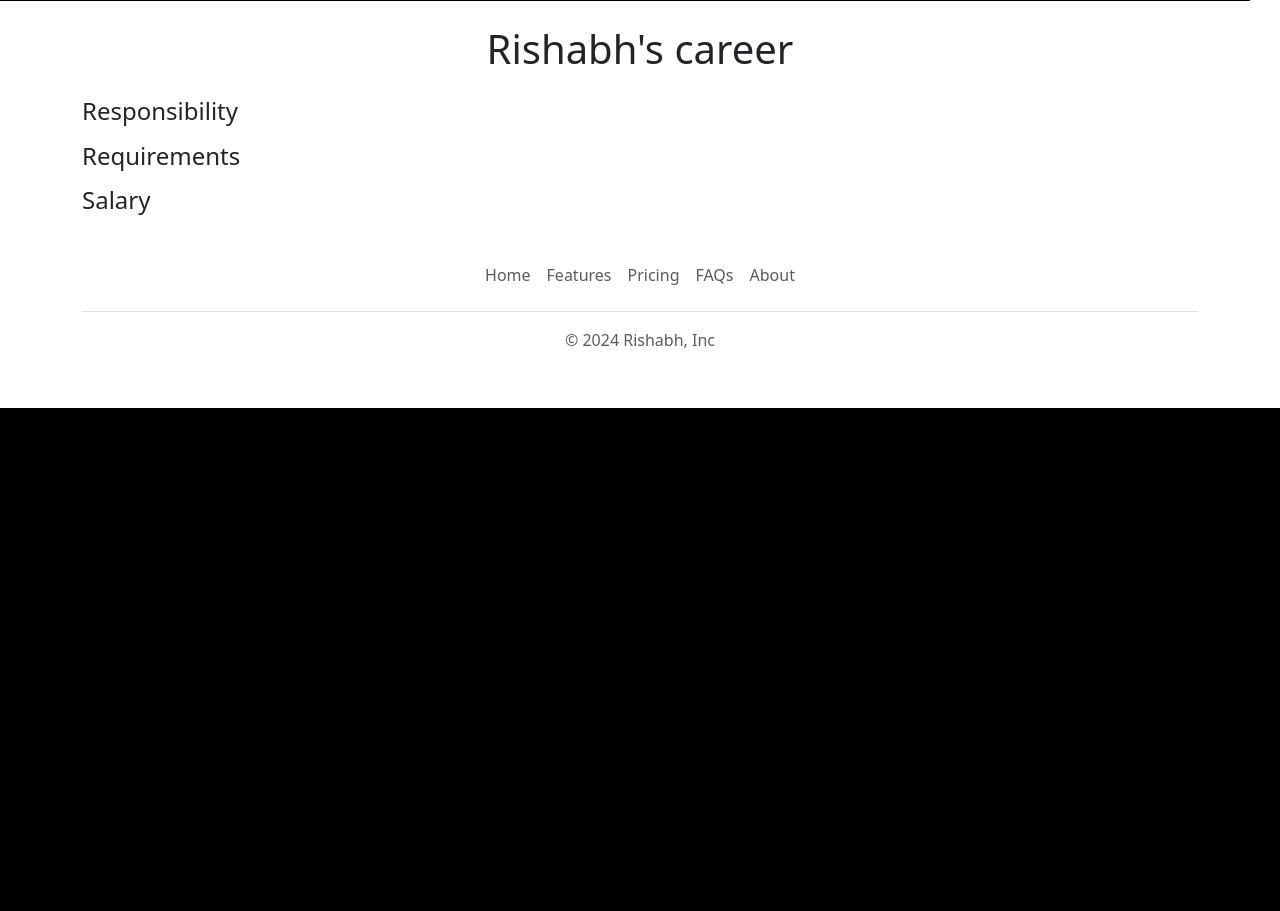
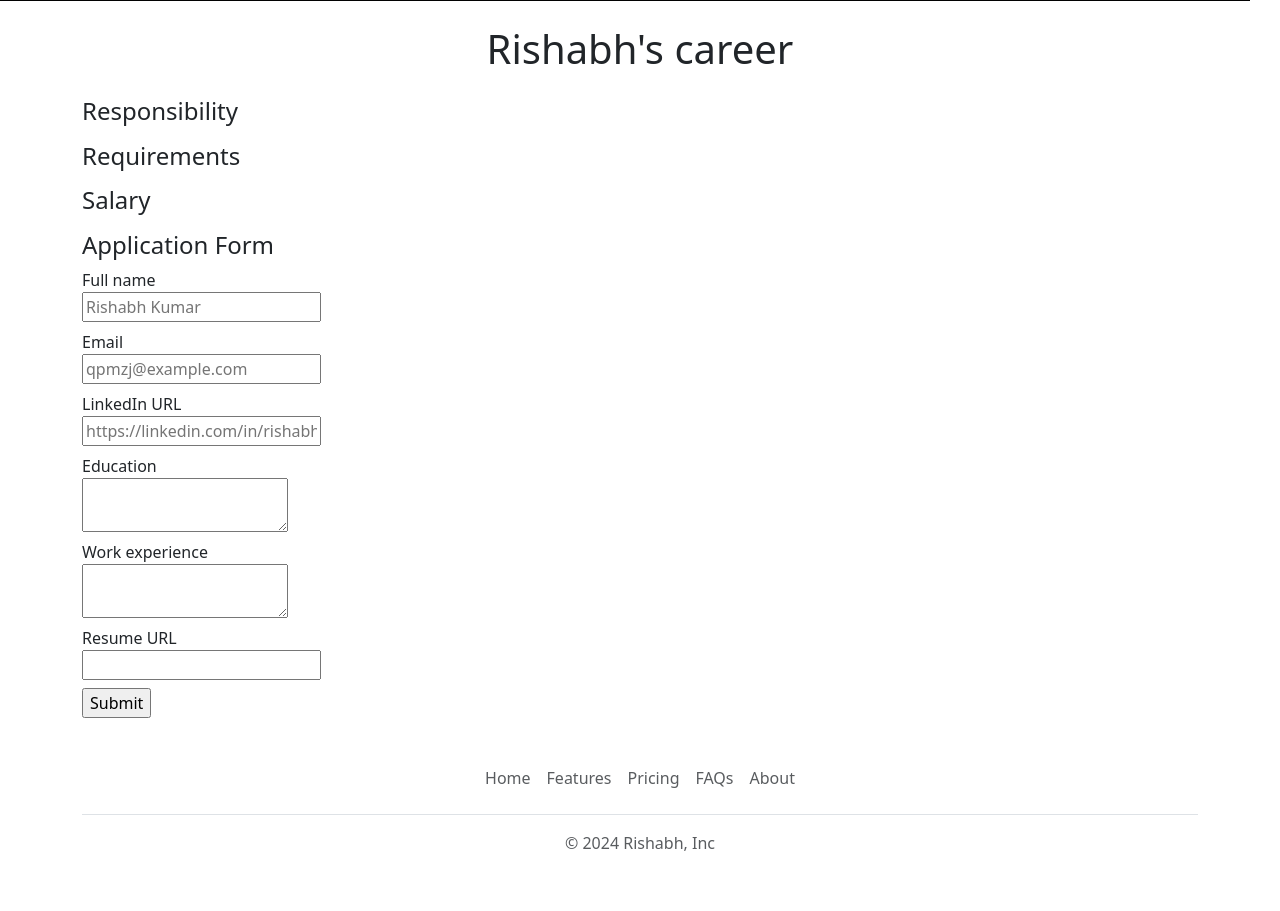
Before and after one commit to Rishabhku2001/Rishabh-careers-website-v2, a Flask app: template templates/jobpage.html in a window 1280 px wide. Shown: the part 1727-2638 px from the top of the page. Before the commit the page ends 2135 px from the top, so only its background shows below. Run offline with Flask 3, Linux system fonts and the light colour scheme; the template is opened without the code that fills it, so the values that code supplies are empty; some libraries are stand-ins or nearby versions.

Commit message:
store application in database

```diff
--- a/app.py
+++ b/app.py
@@ -1,5 +1,5 @@
-from flask import Flask, render_template, jsonify
-from database import load_jobs_from_db, load_job_from_db
+from flask import Flask, render_template, jsonify, request
+from database import load_jobs_from_db, load_job_from_db, add_application_to_DB
 
 app = Flask(__name__)
 
@@ -25,5 +25,15 @@
   return render_template('jobpage.html', job=job)
 
 
+@app.route("/job/<id>/apply", methods=['post'])
+def apply_to_job(id):
+  data = request.form
+  job = load_job_from_db(id)
+  add_application_to_DB(id, data)
+  return render_template('application_submitted.html',
+                         application=data,
+                         job=job)
+
+
 if __name__ == "__main__":
   app.run(host='0.0.0.0', debug=True)
--- a/database.py
+++ b/database.py
@@ -35,3 +35,21 @@
       return None
     else:
       return row[0]._asdict()
+
+
+def add_application_to_DB(job_id, data):
+  with engine.connect() as conn:
+    print("hellow")
+    job_id = job_id
+    full_name = data.get('full_name')
+    email = data.get('email')
+    linkedin_url = data.get('Linkedin_url')
+    education = data.get('education')
+    work_experience = data.get('work_experience')
+    resume_url = data.get('resume_url')
+    query = text(
+        f"INSERT INTO application (job_id, full_name, email, linkedin_url, education, work_experience, resume_url) VALUES ('{job_id}', '{full_name}' ,'{email}','{linkedin_url}', '{education}' ,'{work_experience}', '{resume_url}')"
+    )
+    print(query)
+    conn.execute(query)
+    conn.commit()
--- /dev/null
+++ b/templates/application_form.html
@@ -0,0 +1,29 @@
+<h4>Application Form</h4>
+<form action="/job/{{job['id']}}/apply" method="post">
+  <div class="mb-2">
+  <lable>Full name</lable><br>
+  <input type="text" name="full_name" placeholder="Rishabh Kumar">
+  </div>
+  <div class="mb-2">
+  <label>Email</label><br>
+  <input type="text" name="email" placeholder="qpmzj@example.com">
+  </div>
+  <div class="mb-2">
+  <label>LinkedIn URL</label><br>
+  <input type="text" name="Linkedin_url" placeholder="https://linkedin.com/in/rishabh-kumar-b7">
+  </div>
+  <div class="mb-2">
+    <label>Education</label><br>
+    <textarea name="education"></textarea>
+  </div>
+  <div class="mb-2">
+    <label>Work experience</label><br>
+    <textarea name="work_experience"></textarea>
+  </div>
+  <div class="mb-2">
+    <label>Resume URL</label><br>
+    <input type="text" name="resume_url">
+  </div>
+
+  <input type="submit">
+</form>
--- a/templates/banner.html
+++ b/templates/banner.html
@@ -3,4 +3,4 @@
       margin-bottom: 16px;
     }
   </style>
-<img class="img-fluid" id="banner" src="https://rishabh-careers-website--rishabhku2022.repl.co/static/banner.jpg" ,height="5", width="1250">
+<img class="img-fluid" id="banner" src="../static/banner.jpg" ,height="5", width="1250">
--- a/templates/jobpage.html
+++ b/templates/jobpage.html
@@ -26,8 +26,10 @@
       </ol>
     <h4>Salary</h4>
     <p>{{job.currency}} {{job.salary}}</p>
+      {% include 'application_form.html' %}
     </div>
     {% include 'footer.html' %}
 
+
   </body>
 </html>
```
Also changed, not shown: templates/application_submitted.html (added, +28 -0 lines).
